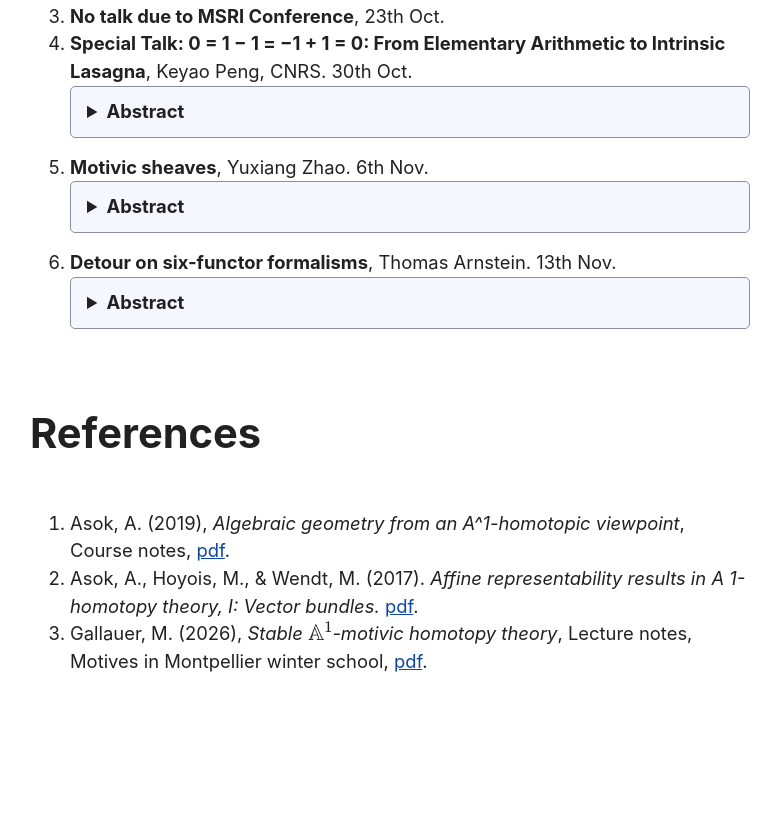
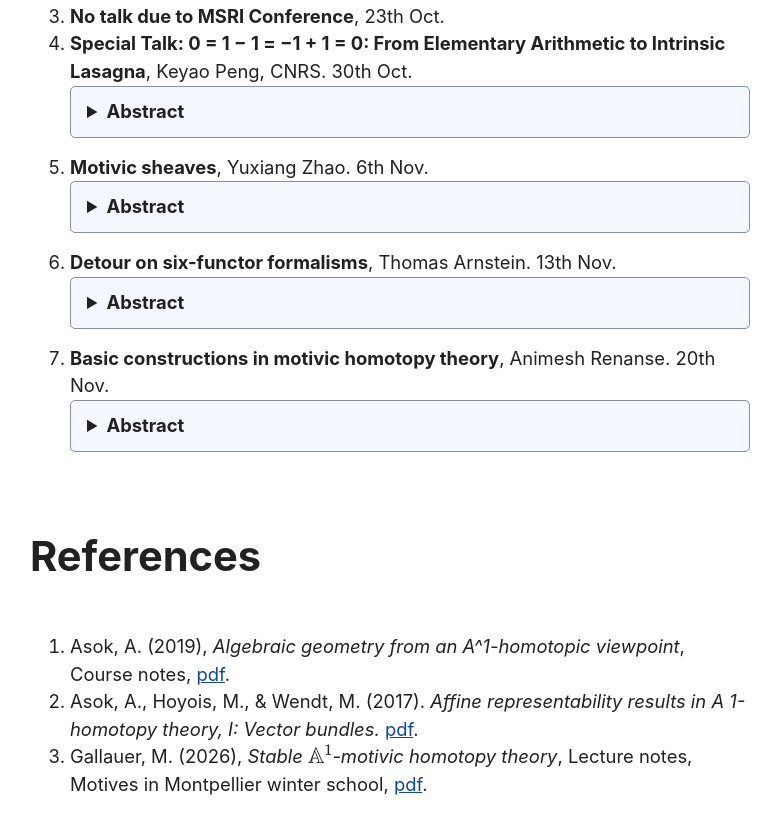
Before and after one commit to ARenanse/A1-Invariance, a plain HTML site: page index.html in a window 1280 px wide. Shown: the part 2062-2879 px from the top of the page, without its empty margins (250-1031 px from the left). Before the commit the page ends 2756 px from the top, so only its background shows below. Drawn offline with nearby package versions, Linux system fonts and the light colour scheme; some packages are replaced by stand-ins of ours.

Commit message:
Update index.html

```diff
--- a/index.html
+++ b/index.html
@@ -137,6 +137,13 @@
         <p>A six functor formalism is the assignment of a stable monoidal category to objects in a category of spaces, along with some adjointability requirements. We make this precise as a functor, and show how singular, sheaf, and compactly supported cohomology can all be recovered. The goal is to justify Gallauer's definition of a "homological" motive.</p>
       </details>
     </li>
+    <li>
+      <b>Basic constructions in motivic homotopy theory</b>, Animesh Renanse. 20th Nov.
+      <details>
+        <summary>Abstract</summary>
+        <p>Using explicit description of functors amongst (motivic) spaces and (motivic) spectra, we obtain some interesting equivalences which showcases the benefit of working with motivic spaces/spectra. The main such application would be the construction of $\mathbb{A}^{1}$-degree of Morel and Cazanave and we will compute it for some examples. As an interesting application of $\mathbb{A}^1$-degree, we will end with counting lines over a smooth cubic surface over $\text{\rm char} \basef \neq 2$ via quadratic forms, as done in [KW21]. </p>
+      </details>
+    </li>
   </ol>
 
   <h2>References</h2>
```
